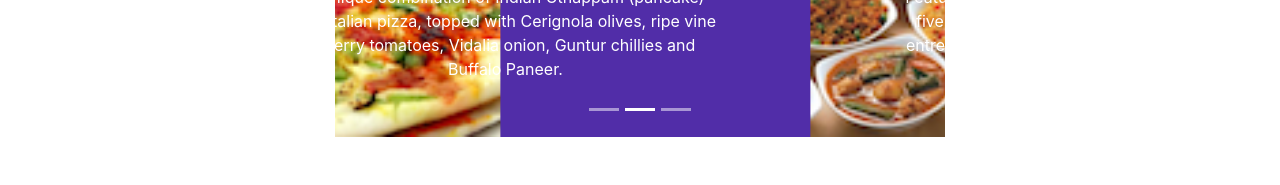
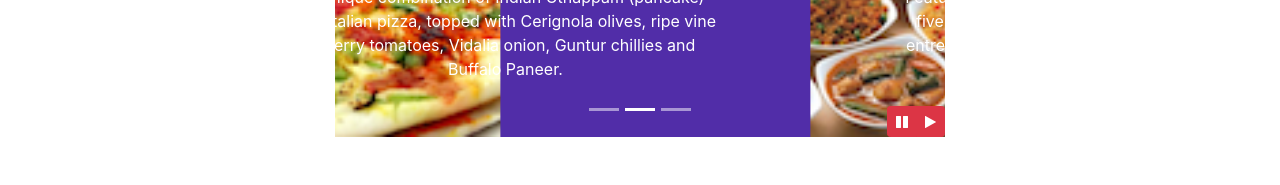
Before and after one commit to TungPhan2808/Exercise-5, a website: page index.html in a window 1280 px wide. Shown: the part 567-752 px from the top of the page. Drawn offline with nearby package versions, Linux system fonts and the light colour scheme.

Commit message:
Bootstrap JQuery

```diff
--- a/css/styles.css
+++ b/css/styles.css
@@ -59,3 +59,9 @@ body {
   left: 0;
   min-height: 300px;
 }
+#carouselButton {
+  right: 0px;
+  position: absolute;
+  bottom: 0px;
+  z-index: 1;
+}
--- a/index.html
+++ b/index.html
@@ -99,8 +99,10 @@
           <div class="col-12 col-sm align-self-center">
             <img src="img/logo.png" class="img-fluid" />
           </div>
+          <!-- Button trigger modal -->
           <div class="col-12 col-sm-3 align-self-center">
-            <a role="button" class="btn btn-block nav-link btn-warning" data-toggle="modal" data-target="#reserve" href="#reserveform">
+            <a role="button" class="btn btn-block nav-link btn-warning" data-toggle="modal" data-target="#reserve"
+              href="#reserveform">
               <h5>Reserve Table</h5>
             </a>
           </div>
@@ -108,7 +110,6 @@
       </div>
     </header>
 
-    <!-- Button trigger modal -->
 
     <!-- Modal -->
     <div class="modal fade" id="reserve" tabindex="-1" role="dialog" aria-labelledby="modelTitleId" aria-hidden="true">
@@ -169,7 +170,8 @@
                 <div class="btn-group-toggle" data-toggle="buttons">
                   <label class="btn btn-danger">
                     <input type="radio"> Smoke
-                    </label></div>
+                  </label>
+                </div>
               </div>
 
               <div class="form-group row">
@@ -195,7 +197,6 @@
     </div>
 
     <div class="container col-sm-6">
-
       <div class="row row-content">
         <div class="col">
           <div id="mycarousel" class="carousel slide" data-ride="carousel">
@@ -253,6 +254,14 @@
             <a class="carousel-control-next" href="#mycarousel" role="button" data-slide="next">
               <span class="carousel-control-next-icon"></span>
             </a>
+            <div class="btn-group" id="carouselButton">
+              <button class="btn btn-danger btn-sm" id="carousel-pause">
+                <span class="fa fa-pause"></span>
+              </button>
+              <button class="btn btn-danger btn-sm" id="carousel-play">
+                <span class="fa fa-play"></span>
+              </button>
+            </div>
           </div>
         </div>
       </div>
@@ -382,6 +391,17 @@
         $('[data-toggle="tooltip"]').tooltip();
       });
     </script> -->
+    <script>
+      $(document).ready(function () {
+        $("#mycarousel").carousel({ interval: 2000 });
+        $("#carousel-pause").click(function () {
+          $("#mycarousel").carousel('pause');
+        });
+        $("#carousel-play").click(function () {
+          $("#mycarousel").carousel('cycle');
+        });
+      });
+    </script>
 </body>
 
 </html>
```
Lines whose indentation alone changed are shown as unchanged.
